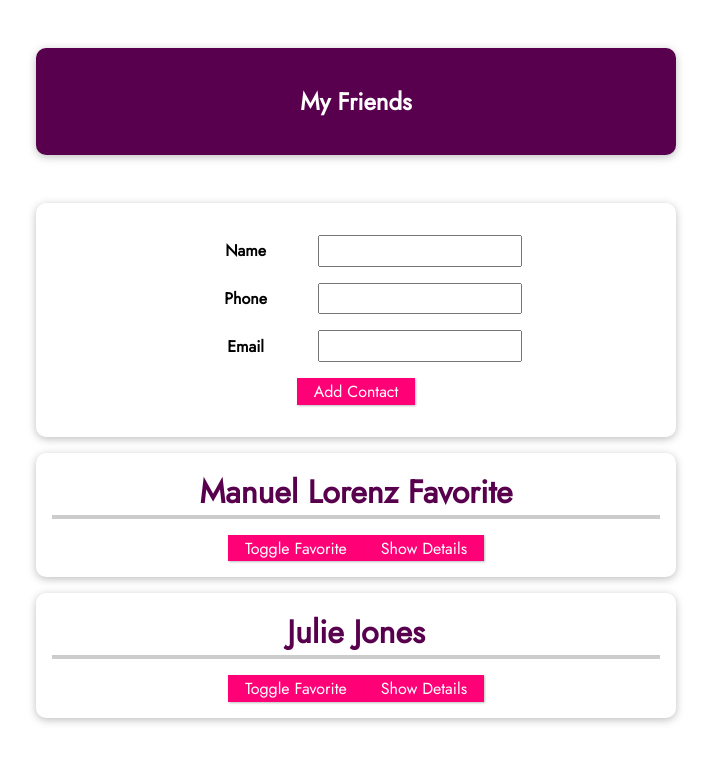
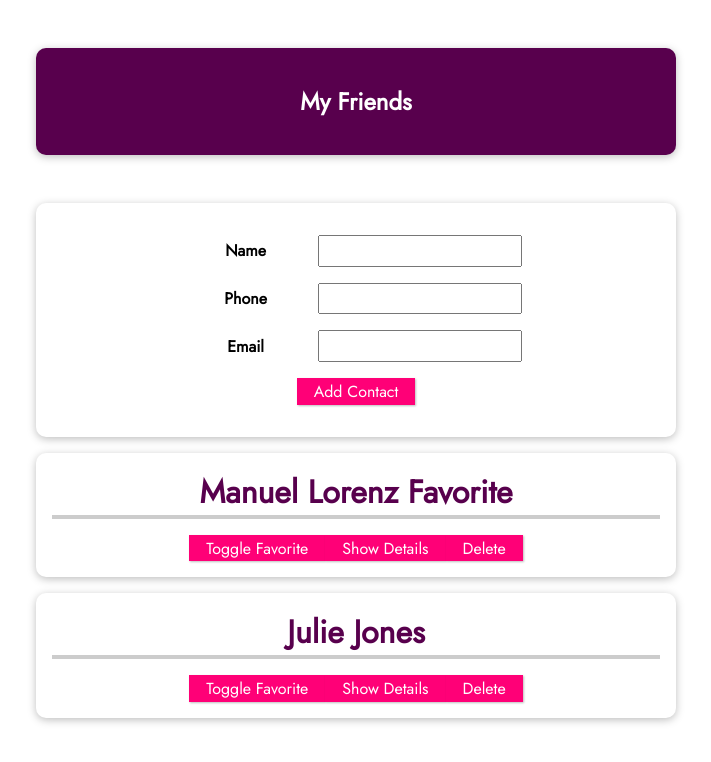
Before and after one commit to s-moe/new-vue-project, a Vue app: page / in a window 1280 px wide. Shown: the top 762 px of the page, without its empty margins (284-995 px from the left). Built offline with nearby package versions, Linux system fonts and the light colour scheme.

Commit message:
created delete button

```diff
--- a/src/components/FriendContact.vue
+++ b/src/components/FriendContact.vue
@@ -15,6 +15,7 @@
         {{ emailAddress }}
       </li>
     </ul>
+    <button @click="deleteFriend">Delete</button>
   </li>
 </template>
 
```
